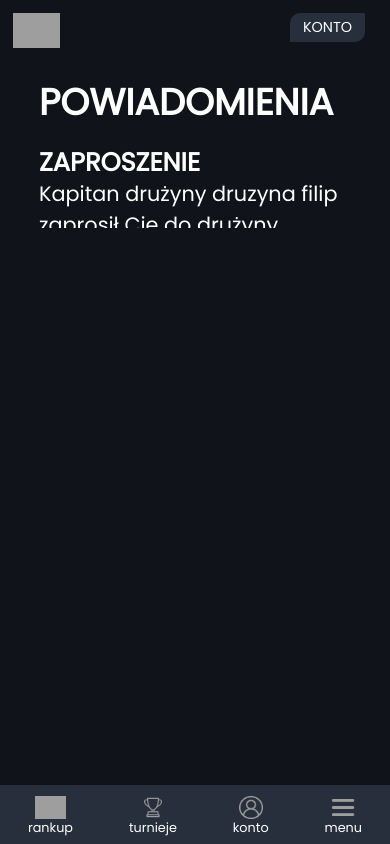
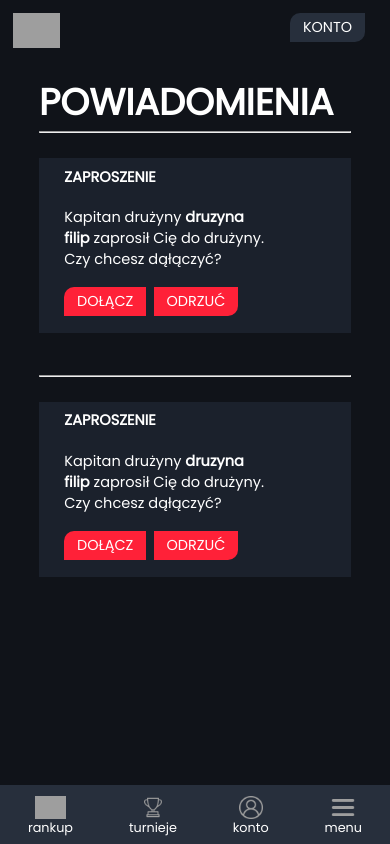
Before and after one commit to Skiperpol/RankUp, a Django app: page /powiadomienia in a window 390 px wide. Run offline with Django 3.2, Linux system fonts and the light colour scheme; a user stored in the database is signed in; data comes from the database, SQL or seed files in the repository; both versions use the stored data as it was after the commit; grey boxes are pictures that could not be loaded.

Commit message:
css powiadomienia

```diff
--- a/project/backend/views.py
+++ b/project/backend/views.py
@@ -159,6 +159,7 @@ def powiadomienia(request):
             type = request.POST.get('type')
             team_name = request.POST.get('team')
             team = Team.objects.get(nazwa=team_name)
+            print(type, team_name, team)
             if type == "add_invite":
                 team.add_players.add(user)
                 team.waiting_list.remove(user)
--- a/project/frontend/static/mobile.css
+++ b/project/frontend/static/mobile.css
@@ -237,6 +237,7 @@
         height: auto;
     }
     .turnieje-list-object img{
+        max-height: 30vh;
         width: 90% !important;
     }
     #turnieje-list-header {
@@ -297,7 +298,9 @@
     }
     #logininner-wrapper input, #logininner-wrapper label {
         width: 50% !important;
-        display: inline;
+        display: block;
+        text-align: center;
+        margin: auto;
         font-size: 1rem;
     }
 
@@ -490,6 +493,20 @@ align-content: flex-start;
         right: 10vw;
         filter:invert(1);
     }
+    .profile-menu form {
+        clear: none !important;
+    }
+    .powiadomienieinner_wrapper {
+        height: 100% !important;
+    }
+    .powiadomienie_card {
+        font-size: .7em;
+    }
+    .powiadomienie_form {
+        width: auto;
+        margin-right: 2vw !important;
+        text-align: left;
+    }
     .bella {
         height: 2.5vh;
         filter: invert(1);
@@ -498,8 +515,8 @@ align-content: flex-start;
     .bell {
         height: 2.5vh;
     }
-    .bella::after {
-        content: "0";
+    #bellaafter {
+        display: block;
         position: absolute;
         bottom: -1.2vh;
         right: -.7vh;
--- a/project/frontend/static/style.css
+++ b/project/frontend/static/style.css
@@ -733,6 +733,10 @@ li img, .chatimg {
     color: rgb(13, 158, 13) !important;
     font-weight: bold;
 }
+.smallgreen {
+
+    font-size: .8em;
+}
 .zapisana_druzyna {
 
     letter-spacing: 0.1rem;
@@ -1016,6 +1020,46 @@ flex-wrap: wrap;
 justify-content: flex-start;
 align-items: center;
 align-content: center;
+}
+.powiadomienie_card h4{
+    margin-top: 0;
+}
+.powiadomienie_card {
+    margin-top: 3vh;
+    padding: 1vh 3vh 1vh 3vh;
+    background-color: #1b212c;
+    text-align: left;
+}
+.powheader {
+    margin-bottom: 0;
+}
+.response .defaultbutton{
+    margin-top: 2vh;
+}
+.sendrequest {
+    margin-top: 0 !important;
+    float: right;
+    clear: none !important;
+}
+.powiadomienie_form:nth-of-type(even) .defaultbutton{
+    border-top-left-radius: 0 !important;
+}
+.powiadomienie_form:nth-of-type(odd) .defaultbutton{
+    border-bottom-right-radius: 0 !important;
+}
+.response {
+    width: 100%;
+    display: flex;
+flex-direction: row;
+flex-wrap: wrap;
+justify-content: flex-start;
+align-items: flex-start;
+align-content: flex-start;
+}
+.powiadomienie_form {
+    width: auto;
+    margin-right: .5vw;
+    text-align: left;
 }
 .flexform {
     margin-bottom: 5vh;
--- a/project/frontend/templates/frontend/base.html
+++ b/project/frontend/templates/frontend/base.html
@@ -1,3 +1,4 @@
+{% load post_tags %}
 <!DOCTYPE html>
 <html lang="en">
 <head>
@@ -41,7 +42,7 @@
         <div class="mobilesidemenuflex">
             <div>
                 <div class="sidemenumobileflexheader"><div>{% if user.is_authenticated  %}Witaj {{ user }}{% else %}Witaj w rankup!{% endif %}</div><div>
-                    <a class="bella" href="{% url 'powiadomienia' %}"><img class="bell" src="/media/images/bell.png" alt=""></a></div></div>
+                    <a class="bella" href="{% url 'powiadomienia' %}"><img class="bell" src="/media/images/bell.png" alt=""><spam id="bellaafter">{% notification %}</spam></a></div></div>
             <a href="{% url 'tournament_list_site' %}"><h2>Turnieje</h2></a>
             <a href="{% url 'player_list_site' %}"><h2>Gracze</h2></a>
             <a href="{% url 'team_list_site' %}"><h2>Drużyny</h2></a>
--- a/project/frontend/templates/frontend/player.html
+++ b/project/frontend/templates/frontend/player.html
@@ -5,9 +5,8 @@
         <div id="inner-wrapper" class="playerinner-wrapper">
             {% if player.avatar %}<img src="{{ player.avatar.url }}" alt="">{% else %}<img src="https://ionicframework.com/docs/img/demos/avatar.svg" alt="">{% endif %}
             <div id="profile-flex">
-                <h1>{{ player.nick }}</h1>
+                <h1  class="creatorname">{{ player.nick }}</h1>
                 <p>{{ player.first_name }} {{ player.last_name }}</p>
-                <div class="grayed">Bronze IV</div>
                 <div class="grayed bio">{{ player.opis }}</div>
             </div>
             <div class="profile-menu"><div class="active_nav">Info</div>
--- a/project/frontend/templates/frontend/powiadomienia.html
+++ b/project/frontend/templates/frontend/powiadomienia.html
@@ -2,26 +2,32 @@
 
 {% block content %}
     <div id="container" class="player-detail-container contactcontainer">
-        <div id="contactinner-wrapper">
-            <h1>Powiadomienia</h1>
+        <div id="contactinner-wrapper" class="powiadomienieinner_wrapper">
+            <h1 class="powheader">Powiadomienia</h1>
             {% for powiadomienie in powiadomienia %}
+            <hr>
                 {% if powiadomienie.tresc == "Zaproszenie" %}
-                <h3>Zaproszenie</h3>
-                Kapitan drużyny {{powiadomienie.druzyna}} zaprosił Cię do drużyny.<br>Czy chcesz dąłączyć?<br>
-                <form method="post">
+
+                <div class="powiadomienie_card">
+                <h4>Zaproszenie</h4>
+                    Kapitan drużyny&nbsp;<a class="inline" href="{% url 'team_site' teamname=powiadomienie.druzyna %}"><b>{{powiadomienie.druzyna}}</b></a>&nbsp;zaprosił Cię do drużyny.<br>Czy chcesz dąłączyć?<br>
+                    <div class="response">
+                        <form class="powiadomienie_form" method="post">
                             {% csrf_token %}
                             <input type="hidden" id="type" name="type" value="add_invite">
                             <input type="hidden" id="team" name="team" value={{powiadomienie.druzyna}}>
-                    <button>Dołącz</button>
+                            <button class="defaultbutton">Dołącz</button>
                         </form>
-                <form method="post">
+                        <form class="powiadomienie_form" method="post">
                             {% csrf_token %}
                             <input type="hidden" id="type" name="type" value="cancel_invite">
                             <input type="hidden" id="team" name="team" value={{powiadomienie.druzyna}}>
-                    <button>Odrzuć</button>
+                            <button class="defaultbutton">Odrzuć</button>
                         </form>
+                    </div>
+                </div>
                 {% elif powiadomienie.tresc == "Prosba" %}
-                <h3>Prośba</h3>
+                <h4>Prośba</h4>
                 Gracz {{powiadomienie.volunteer}} chce dołączyć do Twojej drużyny {{powiadomienie.druzyna}}.<br>Czy chcesz go dodać?<br>
                 <form method="post">
                     {% csrf_token %}
--- a/project/frontend/templates/frontend/tournament_list.html
+++ b/project/frontend/templates/frontend/tournament_list.html
@@ -15,6 +15,7 @@
                         <div><span class="bold">{{ tournament.data }}</span></div>
                         <div>{{ tournament }}</div>
                         <div><span>Hosted by {% for u in customuser %}{% if u.email == tournament.creator %}<b>{{ u.nick }}</b>{% endif %}{% endfor %} &#x2022; {{ tournament.format_rozgrywek}} &#x2022; {{ tournament.rodzaj_gry}} &#x2022; {{ tournament.nagroda}} </span></div>
+                        {% if tournament.started == True %}<div class="zapisana_druzyna smallgreen green">Turniej trwa</div>{% endif %}
                     </div>
                 </div></a>
                 {% endfor %}
--- /dev/null
+++ b/project/frontend/templatetags/post_tags.py
@@ -0,0 +1,13 @@
+from django import template
+from backend.models import Powiadomienia
+
+register=template.Library()
+
+@register.simple_tag(takes_context=True)
+def notification(context):
+    user = context['user']
+    if user.is_authenticated:
+        powiadomienia = Powiadomienia.objects.filter(user=user)
+        return powiadomienia.count()
+    else:
+        return "0"
```
Also changed, not shown: project/frontend/templates/frontend/team.html (+15 -21 lines), project/db.sqlite3, project/frontend/templatetags/__init__.py (added). Lines whose indentation alone changed are shown as unchanged.
